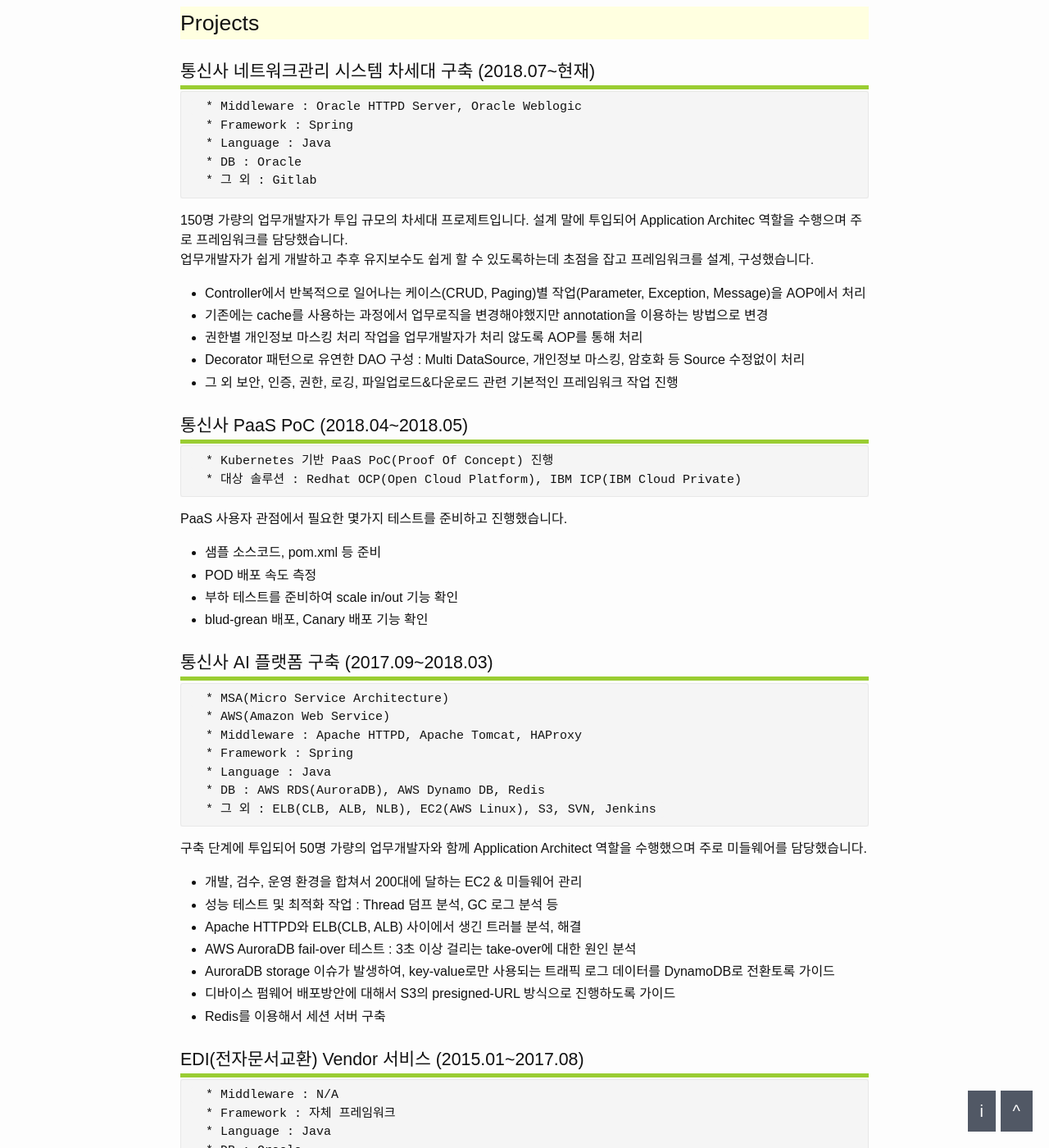
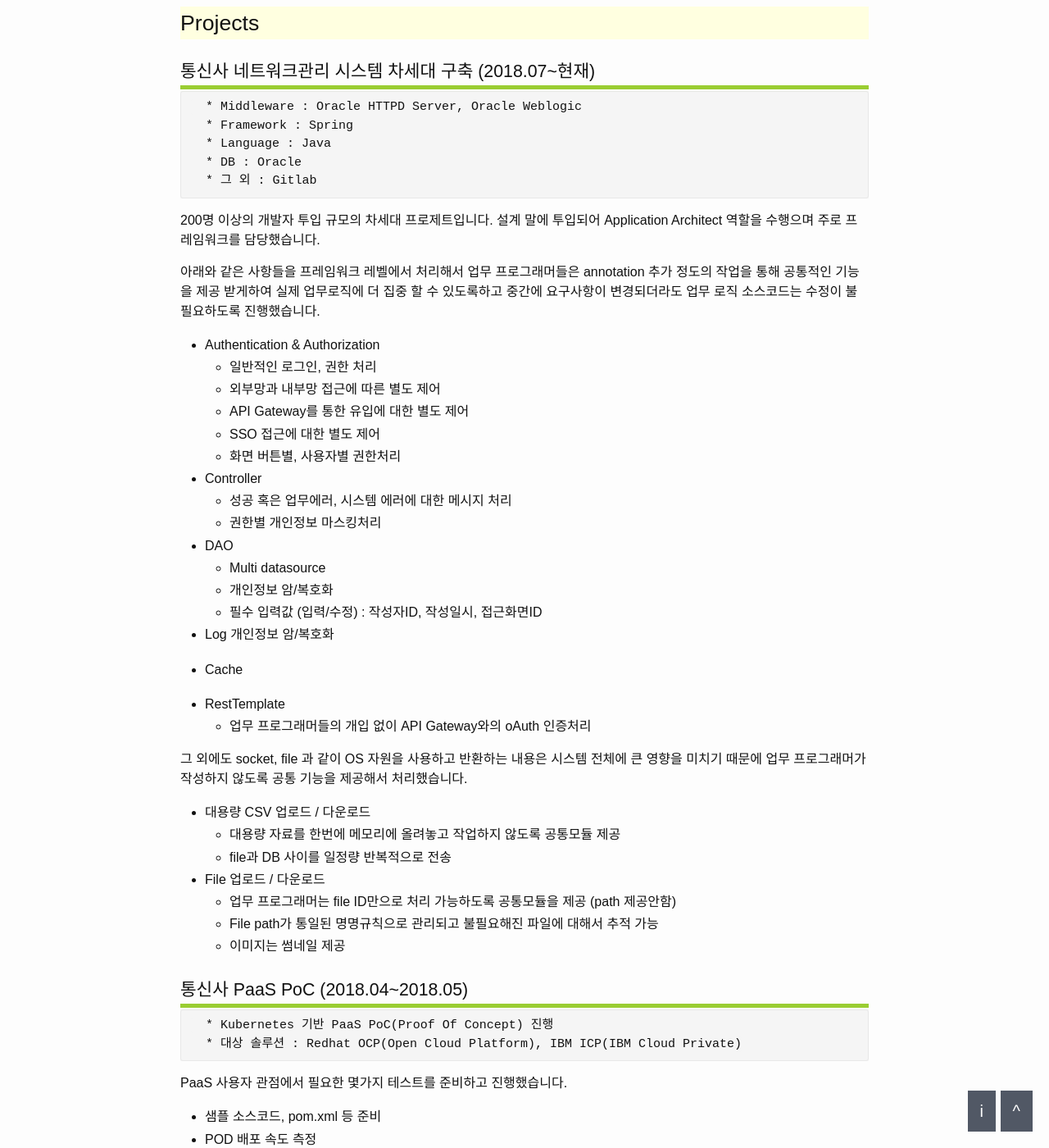
Before and after one commit to dveamer/dveamer.github.io, a Jekyll site: the page built from _posts/2018-07-01-resume.md, in a window 1280 px wide and 1400 px high, scrolled down 1466 px. Shown: the whole window at 82% size. Built offline with Jekyll 4.4.1, drawn with Linux system fonts in a browser that asks for light colours; comment, search, counter and statistics services are not loaded.

Commit message:
homepage

```diff
--- a/_posts/2018-07-01-resume.md
+++ b/_posts/2018-07-01-resume.md
@@ -57,14 +57,43 @@
   * 그 외 : Gitlab
 ~~~
 
-150명 가량의 업무개발자가 투입 규모의 차세대 프로제트입니다. 설계 말에 투입되어 Application Architec 역할을 수행으며 주로 프레임워크를 담당했습니다.
-업무개발자가 쉽게 개발하고 추후 유지보수도 쉽게 할 수 있도록하는데 초점을 잡고 프레임워크를 설계, 구성했습니다.
+200명 이상의 개발자 투입 규모의 차세대 프로제트입니다. 설계 말에 투입되어 Application Architect 역할을 수행으며 주로 프레임워크를 담당했습니다.
 
-  * Controller에서 반복적으로 일어나는 케이스(CRUD, Paging)별 작업(Parameter, Exception, Message)을 AOP에서 처리
-  * 기존에는 cache를 사용하는 과정에서 업무로직을 변경해야했지만 annotation을 이용하는 방법으로 변경
-  * 권한별 개인정보 마스킹 처리 작업을 업무개발자가 처리 않도록 AOP를 통해 처리
-  * Decorator 패턴으로 유연한 DAO 구성 : Multi DataSource, 개인정보 마스킹, 암호화 등 Source 수정없이 처리
-  * 그 외 보안, 인증, 권한, 로깅, 파일업로드&다운로드 관련 기본적인 프레임워크 작업 진행
+아래와 같은 사항들을 프레임워크 레벨에서 처리해서 업무 프로그래머들은 annotation 추가 정도의 작업을 통해 공통적인 기능을 제공 받게하여 실제 업무로직에 더 집중 할 수 있도록하고 중간에 요구사항이 변경되더라도 업무 로직 소스코드는 수정이 불필요하도록 진행했습니다.
+
+  * Authentication & Authorization
+    - 일반적인 로그인, 권한 처리
+    - 외부망과 내부망 접근에 따른 별도 제어
+    - API Gateway를 통한 유입에 대한 별도 제어
+    - SSO 접근에 대한 별도 제어
+    - 화면 버튼별, 사용자별 권한처리
+
+  * Controller
+    - 성공 혹은 업무에러, 시스템 에러에 대한 메시지 처리
+    - 권한별 개인정보 마스킹처리
+
+  * DAO
+    - Multi datasource
+    - 개인정보 암/복호화
+    - 필수 입력값 (입력/수정) : 작성자ID, 작성일시, 접근화면ID
+
+  * Log 개인정보 암/복호화
+
+  * Cache
+
+  * RestTemplate
+    - 업무 프로그래머들의 개입 없이 API Gateway와의 oAuth 인증처리
+
+그 외에도 socket, file 과 같이 OS 자원을 사용하고 반환하는 내용은 시스템 전체에 큰 영향을 미치기 때문에 업무 프로그래머가 작성하지 않도록 공통 기능을 제공해서 처리했습니다.
+
+  * 대용량 CSV 업로드 / 다운로드
+    - 대용량 자료를 한번에 메모리에 올려놓고 작업하지 않도록 공통모듈 제공
+    - file과 DB 사이를 일정량 반복적으로 전송
+
+  * File 업로드 / 다운로드
+    - 업무 프로그래머는 file ID만으로 처리 가능하도록 공통모듈을 제공 (path 제공안함)
+    - File path가 통일된 명명규칙으로 관리되고 불필요해진 파일에 대해서 추적 가능
+    - 이미지는 썸네일 제공
 
 
 ## 통신사 PaaS PoC (2018.04~2018.05)
```
Also changed, not shown: _posts/2018-11-04-ToyProjects.md (+7 -1 lines), _posts/FrontEnd/2018-11-11-BrowserExtension.md (+2 -2 lines).
